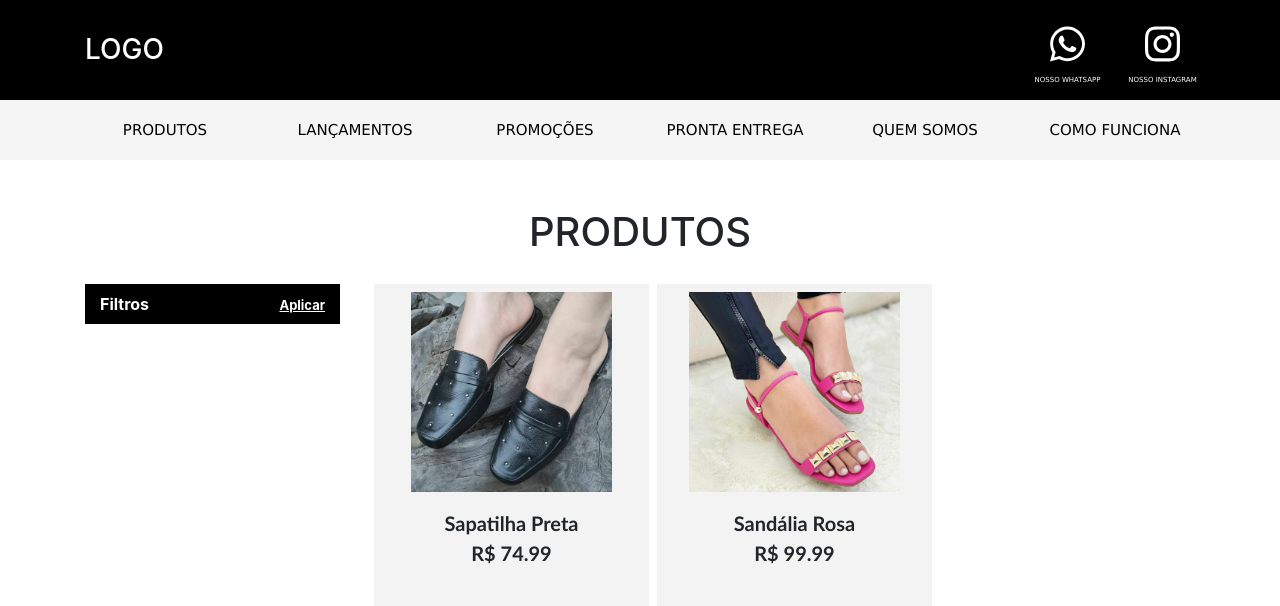
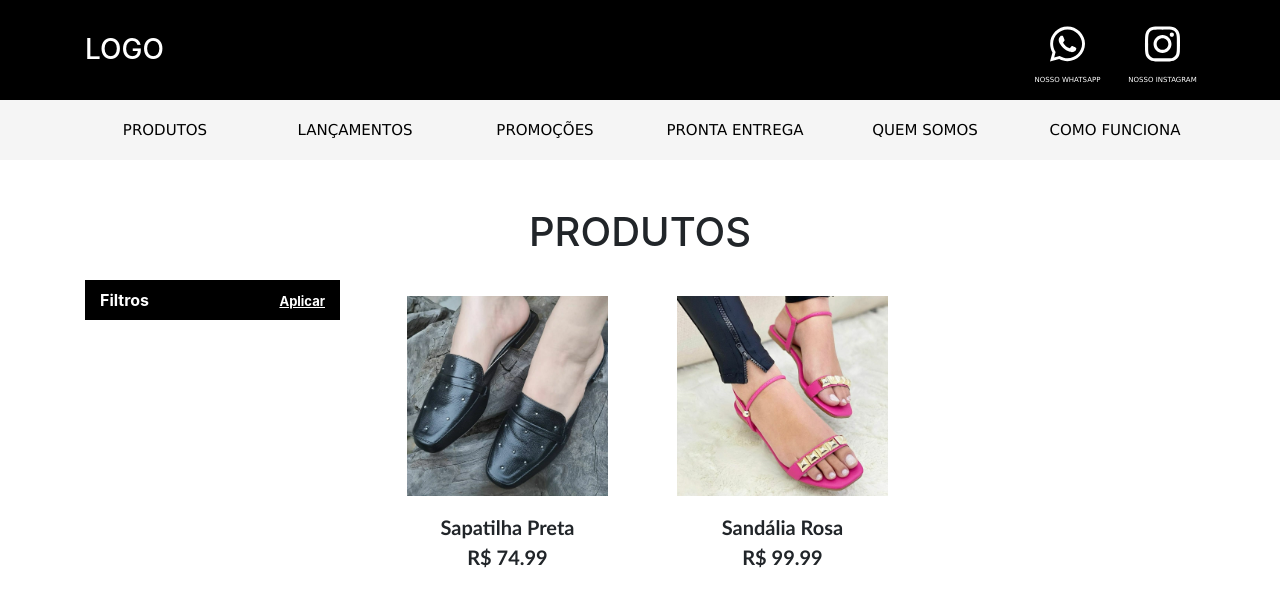
Before and after one commit to ph-honorato/stiloeu-frontend, an Angular app: page / in a window 1280 px wide. Shown: the top 606 px of the page. Built offline with nearby package versions, Linux system fonts and the light colour scheme.

Commit message:
Correção para 3 produtos por linha

```diff
--- a/src/app/models/pre-database.model.ts
+++ b/src/app/models/pre-database.model.ts
@@ -34,7 +34,6 @@ export class PreDatabase {
             dataAdicao: "2022-01-27",
             prontaEntrega: false
         },
-
     ];
 
 }
--- a/src/app/pages/produtos/produtos.component.css
+++ b/src/app/pages/produtos/produtos.component.css
@@ -2,11 +2,13 @@
 
 .card-fotos {
 
-    background-color: rgb(243, 243, 243);
+    /* background-color: rgb(243, 243, 243); */
     height: 400px;
     font-family: 'Trebuchet MS', 'Lucida Sans Unicode', 'Lucida Grande', 'Lucida Sans', Arial, sans-serif;
     font-size: 20px;
     cursor: zoom-in;
+    border-radius: 5px;
+
 }
 
 .card-fotos:hover {
--- a/src/app/pages/produtos/produtos.component.html
+++ b/src/app/pages/produtos/produtos.component.html
@@ -14,7 +14,7 @@
 
         <div class="col-3">
 
-            <div class="container-fluid mt-1" style="height: 40px;background-color: black;">
+            <div class="container-fluid" style="height: 40px;background-color: black;">
 
                 <div class="row align-items-center" style="height: 100%;">
 
@@ -23,7 +23,7 @@
                     </div>
 
                     <div class="col-6 text-right">
-                        <b style="color: white;font-size: 13px;text-decoration: underline;cursor: pointer;">Aplicar</b>
+                        <b style="color: white;font-size: 13px;text-decoration: underline;cursor: pointer;" (click)="addTest()">Aplicar</b>
                     </div>
 
                 </div>
@@ -39,7 +39,7 @@
 
                 <div class="row" >
 
-                    <div class="col-4 m-1 py-2 px-4 card-fotos text-center" *ngFor="let produto of produtosExibidos;">
+                    <div class="col-4 py-3 card-fotos text-center" *ngFor="let produto of produtosExibidos;">
 
                         <img class="foto mb-3" [src]="produto.foto" alt="foto"><br>
 
--- a/src/app/pages/produtos/produtos.component.ts
+++ b/src/app/pages/produtos/produtos.component.ts
@@ -23,6 +23,25 @@ export class ProdutosComponent implements OnInit {
   ngOnInit(): void { }
 
 
+  addTest(){
+
+    var p: Produto = {
+      id: 0,
+      nome: "Sapatilha Azul",
+      descricao: "Sapatilha de Couro Preto",
+      foto: "../../assets/sapatilhapreta.jpeg",
+      preco: 74.99,
+      tamanhos: [35, 37, 38],
+      modelo: "sapatilha",
+      cor: "preto",
+      disponivel: true,
+      dataAdicao: "2022-01-27",
+      prontaEntrega: false
+    }
+
+    this.produtosExibidos.push(p);
+
+  }
 
 
 }
```
